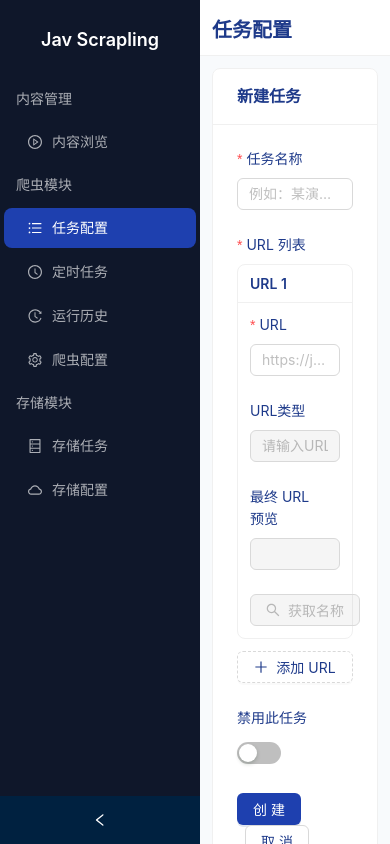
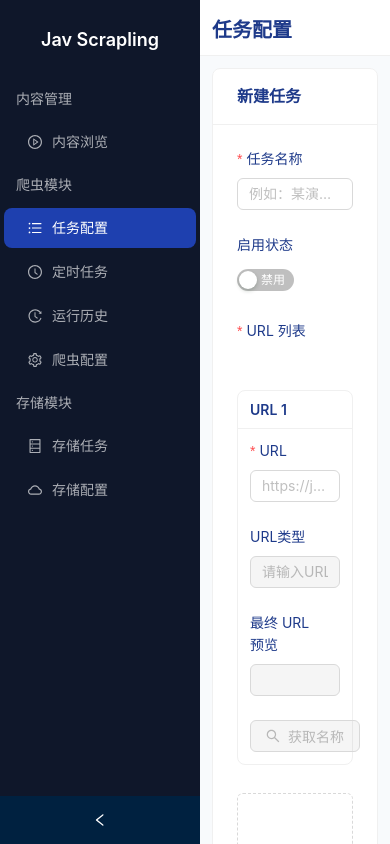
Before and after one commit to Eastwood951220/jav-scrapling, a React (Vite) app in the folder frontend/: page /crawler/tasks/new in a window 390 px wide. Built offline with nearby package versions, Linux system fonts and the light colour scheme.

Commit message:
refactor(frontend): responsive grid layout for task form URL entries

```diff
--- a/frontend/src/features/crawler/tasks/TaskForm.tsx
+++ b/frontend/src/features/crawler/tasks/TaskForm.tsx
@@ -1,6 +1,6 @@
 import { useEffect, useState } from "react";
 import { useNavigate, useParams } from "@tanstack/react-router";
-import { Form, Input, Switch, Select, Button, Card, message } from "antd";
+import { Form, Input, Switch, Select, Button, Card, Row, Col, message } from "antd";
 import { PlusOutlined, MinusCircleOutlined, SearchOutlined } from "@ant-design/icons";
 import { createTask, fetchTask, updateTask, extractName } from "./api";
 import FullPageSpinner from "@/shared/components/FullPageSpinner";
@@ -424,7 +424,7 @@ export default function TaskForm() {
   if (loading) return <FullPageSpinner />;
 
   return (
-    <Card title={isEdit ? "编辑任务" : "新建任务"} style={{ maxWidth: 800 }}>
+    <Card title={isEdit ? "编辑任务" : "新建任务"}>
       <Form
         form={form}
         layout="vertical"
@@ -434,17 +434,28 @@ export default function TaskForm() {
           is_skip: false,
         }}
       >
+        <Row gutter={24}>
+          <Col flex="auto">
             <Form.Item name="name" label="任务名称" rules={[{ required: true, message: "请输入任务名称" }]}>
               <Input placeholder="例如：某演员名称" />
             </Form.Item>
+          </Col>
+          <Col flex="120px">
+            <Form.Item name="is_skip" label="启用状态" valuePropName="checked">
+              <Switch checkedChildren="启用" unCheckedChildren="禁用" />
+            </Form.Item>
+          </Col>
+        </Row>
 
-        <Form.Item label="URL 列表" required>
+        <Form.Item label="URL 列表" required style={{ marginBottom: 8 }}>
+        </Form.Item>
+
         <Form.List name="urls">
           {(fields, { add, remove }) => (
-              <>
+            <Row gutter={[16, 16]}>
               {fields.map((field) => (
+                <Col key={field.key} xs={24} lg={12} xl={8}>
                   <UrlEntryCard
-                    key={field.key}
                     index={field.name}
                     remove={fields.length > 1 ? () => remove(field.name) : undefined}
                     onNameExtracted={(idx, name) => {
@@ -469,25 +480,23 @@ export default function TaskForm() {
                       form.setFieldsValue({ urls: updated });
                     }}
                   />
+                </Col>
               ))}
+              <Col xs={24} lg={12} xl={8}>
                 <Button
                   type="dashed"
                   onClick={() => add({ has_magnet: true, has_chinese_sub: false, sort_type: 0 })}
                   icon={<PlusOutlined />}
-                  block
+                  style={{ height: "100%", minHeight: 200, width: "100%" }}
                 >
                   添加 URL
                 </Button>
-              </>
+              </Col>
+            </Row>
           )}
         </Form.List>
-        </Form.Item>
 
-        <Form.Item name="is_skip" label="禁用此任务" valuePropName="checked">
-          <Switch />
-        </Form.Item>
-
-        <Form.Item>
+        <Form.Item style={{ marginTop: 24 }}>
           <Button type="primary" htmlType="submit" loading={submitting}>
             {isEdit ? "更新" : "创建"}
           </Button>
```
Lines whose indentation alone changed are shown as unchanged.
